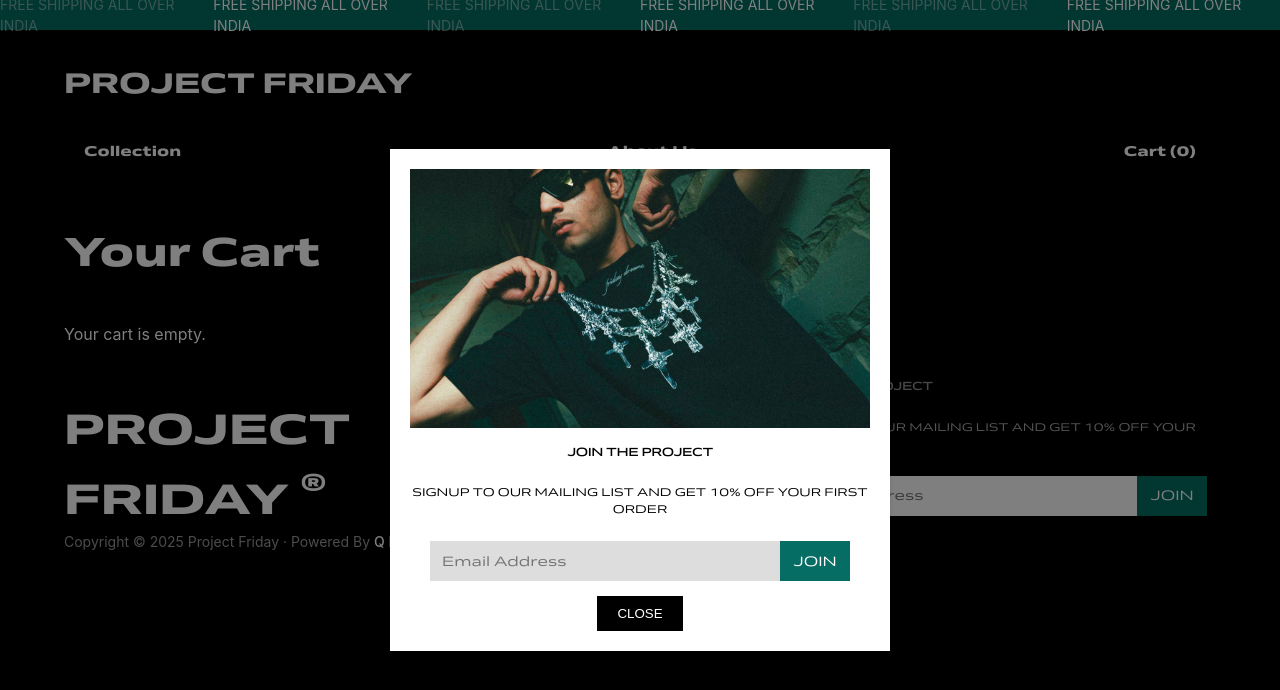
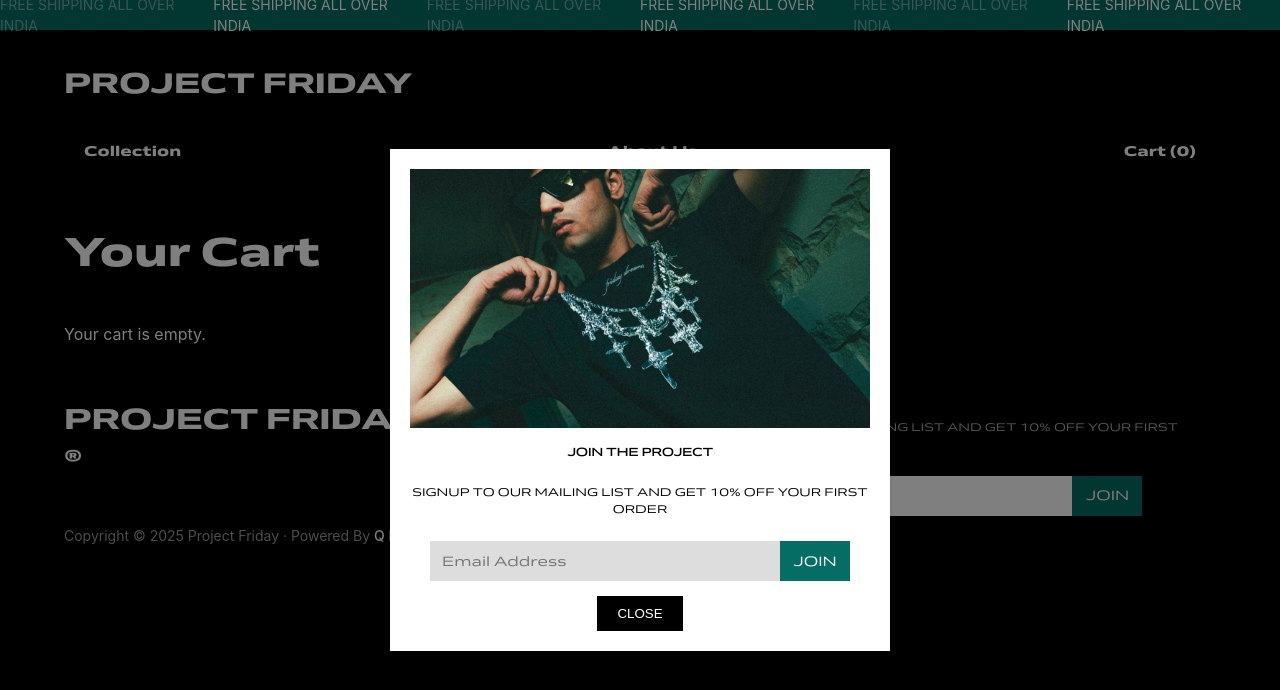
Before and after one commit to rdscorp/projectfridayclothing, a Gatsby site: page /cart in a window 1280 px wide. Built offline with nearby package versions, Linux system fonts and the light colour scheme; Gatsby itself is replaced by a stand-in of ours.

Commit message:
ver-1.0.9 rdt-16/3/25|16:39

```diff
--- a/src/components/layout.js
+++ b/src/components/layout.js
@@ -43,7 +43,7 @@
         >
           <div className="footer-div">
             <div id="collection" style={{ paddingTop: '20px', justifyContent: 'space-between', display: 'flex', alignItems:'flex-start' }} >
-              <a href="/" className="logo-text-bottom" style={{ textDecoration:"none",fontSize: `42px`, color: `var(--color-primary)` }}>PROJECT FRIDAY <sup>®</sup></a>
+              <a href="/" className="logo-text-bottom" style={{ textDecoration:"none", color: `var(--color-primary)` }}>PROJECT FRIDAY <sup>®</sup></a>
             </div>
             <div>
               <p className="ftt">BORING STUFF</p>
```
